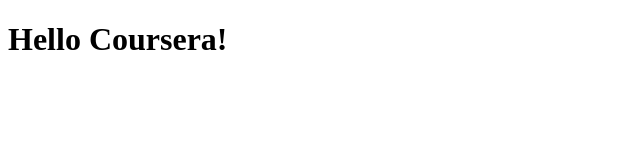
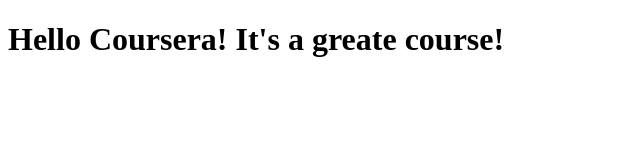
Before and after one commit to viissiiv/coursera-test, a plain HTML site: page site/index.html in a window 1280 px wide. Shown: the whole page, without its empty margins (0-640 px from the left). Drawn offline with Linux system fonts and the light colour scheme.

Commit message:
Small addition to page content

```diff
--- a/site/index.html
+++ b/site/index.html
@@ -4,6 +4,6 @@
         <title>Hello Coursera!</title>
     </head>
     <body>
-        <h1>Hello Coursera!</h1>
+        <h1>Hello Coursera! It's a greate course!</h1>
     </body>
 </html>
```
